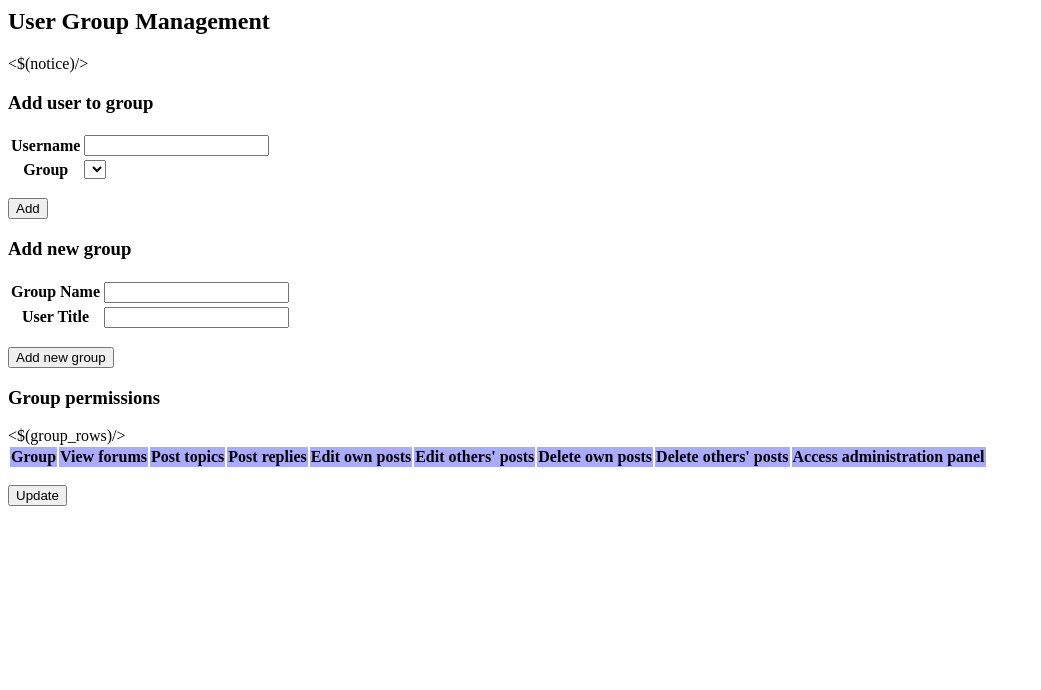
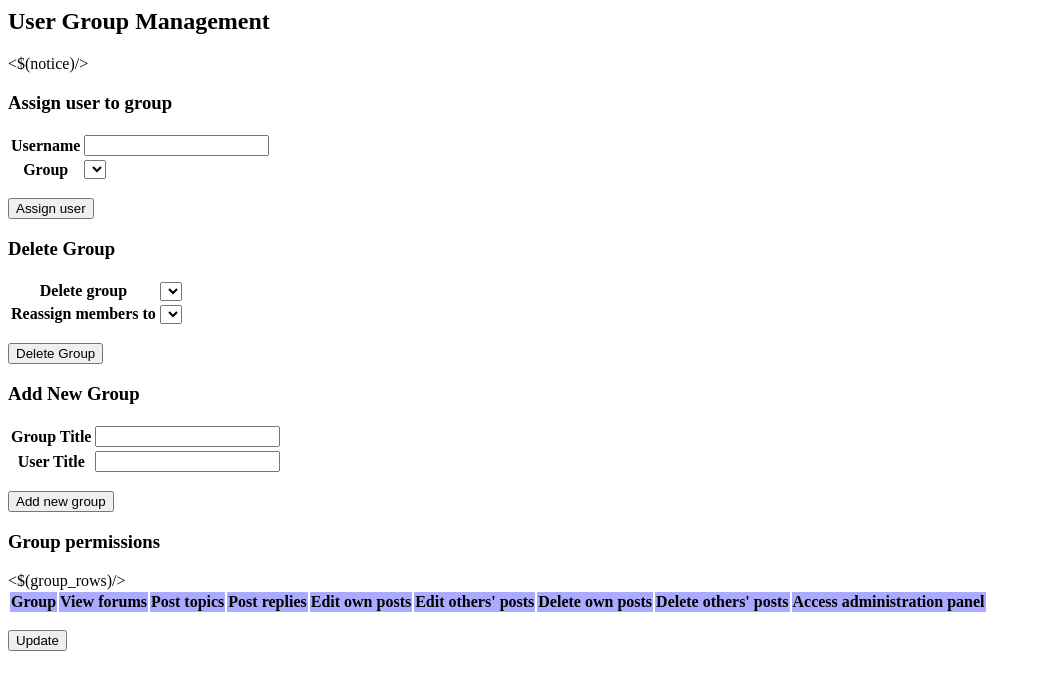
Before and after one commit to jacob-g/eecs341-project, a PHP site: page /templates/user_group_admin.html in a window 1280 px wide. Shown: the top 690 px of the page, without its empty margins (0-1041 px from the left). Run offline with PHP 8.4, Linux system fonts and the light colour scheme; lists and menus that the app fills with data are empty.

Commit message:
added functionality to remove user groups (closes #18)

```diff
--- a/templates/user_group_admin.html
+++ b/templates/user_group_admin.html
@@ -2,7 +2,7 @@
 
 <$(notice)/>
 <form action="/forums/admin/groups/" method="post" enctype="multipart/form-data">
-	<h3>Add user to group</h3>
+	<h3>Assign user to group</h3>
 	<table class="table table-bordered">
 		<tbody>
 			<tr>
@@ -25,16 +25,45 @@
 			</tr>
 		</tbody>
 	</table>
-	<p><input type="submit" name="update_user" value="Add" class="btn btn-primary" /></p>
+	<p><input type="submit" name="update_user" value="Assign user" class="btn btn-primary" /></p>
 </form>
 
 <form action="/forums/admin/groups/" method="post" enctype="multipart/form-data">
-	<h3>Add new group</h3>
+	<h3>Delete Group</h3>
 	<table class="table table-bordered">
 		<tbody>
 			<tr>
 				<th width="20%">
-					Group Name
+					Delete group
+				</th>
+				<td>
+					<select name="group_to_delete">
+						<$(group_dropdown_items)/>
+					</select>
+				</td>
+			</tr>
+			<tr>
+				<th width="20%">
+					Reassign members to
+				</th>
+				<td>
+					<select name="group_to_reassign">
+						<$(group_dropdown_items)/>
+					</select>
+				</td>
+			</tr>
+		</tbody>
+	</table>
+	<p><input type="submit" class="btn btn-danger" name="delete_group" value="Delete Group" /></p>
+</form>
+
+<form action="/forums/admin/groups/" method="post" enctype="multipart/form-data">
+	<h3>Add New Group</h3>
+	<table class="table table-bordered">
+		<tbody>
+			<tr>
+				<th width="20%">
+					Group Title
 				</th>
 				<td>
 					<input type="text" name="group_name" />
```
Also changed, not shown: scripts/user_group_admin.php (+81 -36 lines).
